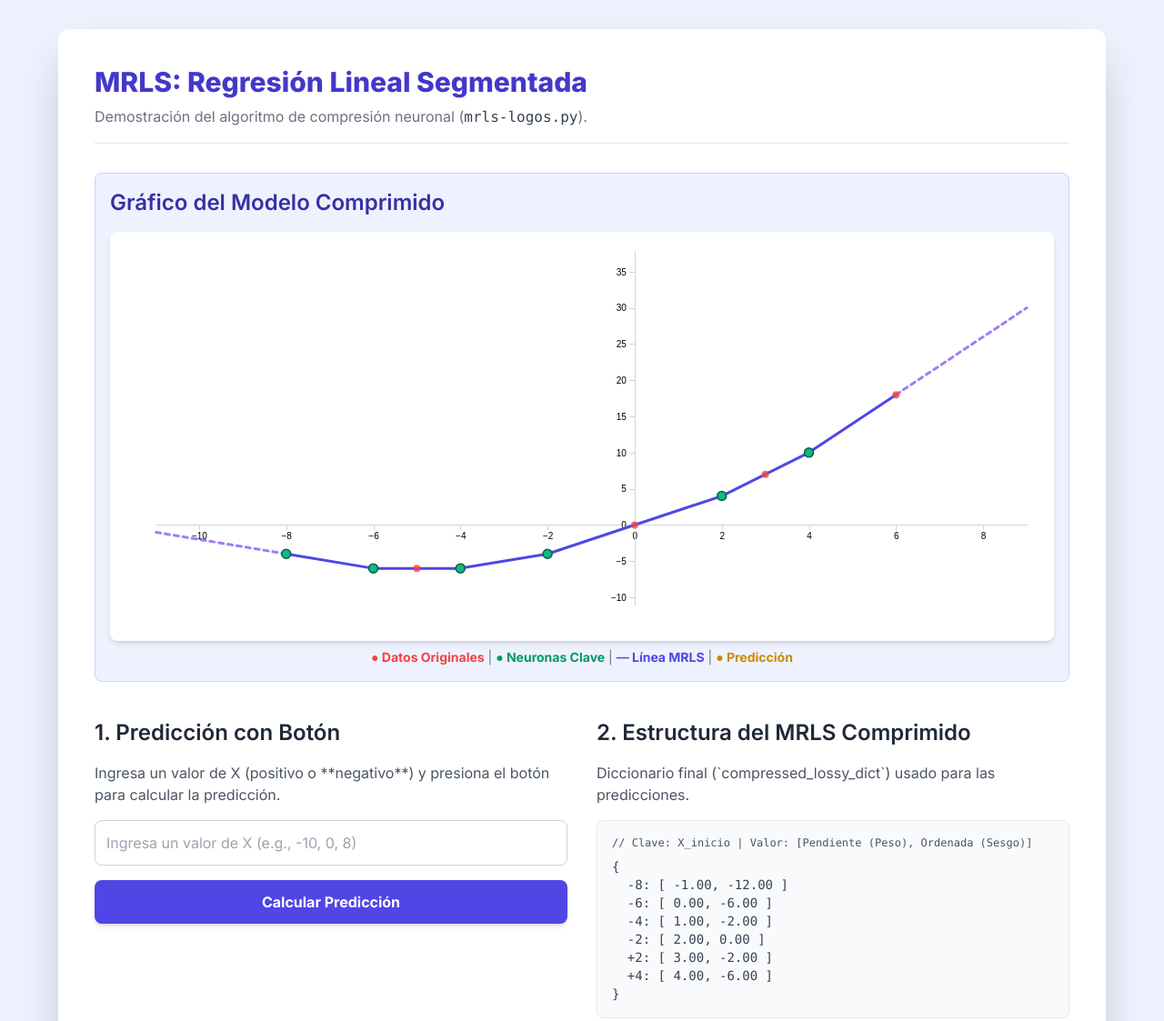
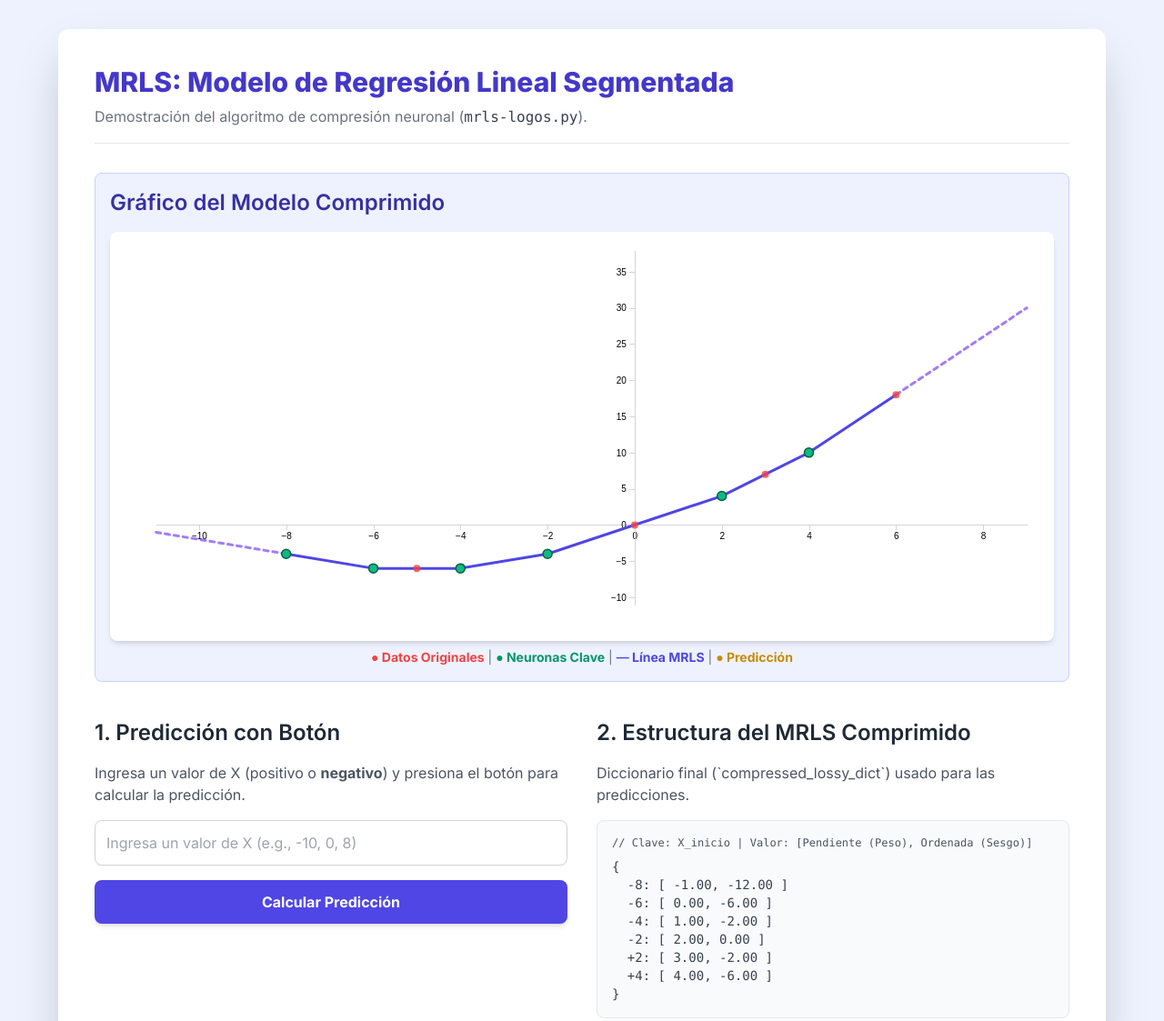
Before and after one commit to akinetic/neural-network, a plain HTML site: page index-es.html in a window 1280 px wide. Shown: the top 1123 px of the page at 91% size. Drawn offline with nearby package versions, Linux system fonts and the light colour scheme.

Commit message:
Update index-es.html

```diff
--- a/index-es.html
+++ b/index-es.html
@@ -43,7 +43,9 @@
 
     <div class="max-w-6xl mx-auto bg-white shadow-2xl rounded-xl p-6 md:p-10">
         <header class="mb-8 border-b pb-4">
-            <h1 class="text-3xl font-extrabold text-indigo-700">MRLS: Regresión Lineal Segmentada</h1>
+            <!-- Título CORREGIDO para incluir "Modelo de" -->
+            <h1 class="text-3xl font-extrabold text-indigo-700">MRLS: Modelo de Regresión Lineal Segmentada</h1>
+            <!-- Subtítulo con aclaración sobre el algoritmo de compresión -->
             <p class="text-gray-500 mt-2">Demostración del algoritmo de compresión neuronal (<span class="font-mono text-gray-700">mrls-logos.py</span>).</p>
         </header>
 
@@ -66,11 +68,12 @@
             <section class="mb-6">
                 <h2 class="text-2xl font-semibold text-gray-800 mb-4">1. Predicción con Botón</h2>
                 <p class="text-gray-600 mb-4">
-                    Ingresa un valor de X (positivo o **negativo**) y presiona el botón para calcular la predicción.
+                    <!-- Texto corregido -->
+                    Ingresa un valor de X (positivo o <span class="font-bold">negativo</span>) y presiona el botón para calcular la predicción.
                 </p>
 
                 <div class="flex flex-col gap-4 mb-6">
-                    <!-- REMOVIDO: oninput. La predicción se realiza solo al hacer clic en el botón. -->
+                    <!-- Solo onclick, sin oninput -->
                     <input type="text" id="inputX" placeholder="Ingresa un valor de X (e.g., -10, 0, 8)"
                            class="p-3 border border-gray-300 rounded-lg focus:ring-indigo-500 focus:border-indigo-500 shadow-sm transition duration-150">
                     <button onclick="getPrediction()"
```
